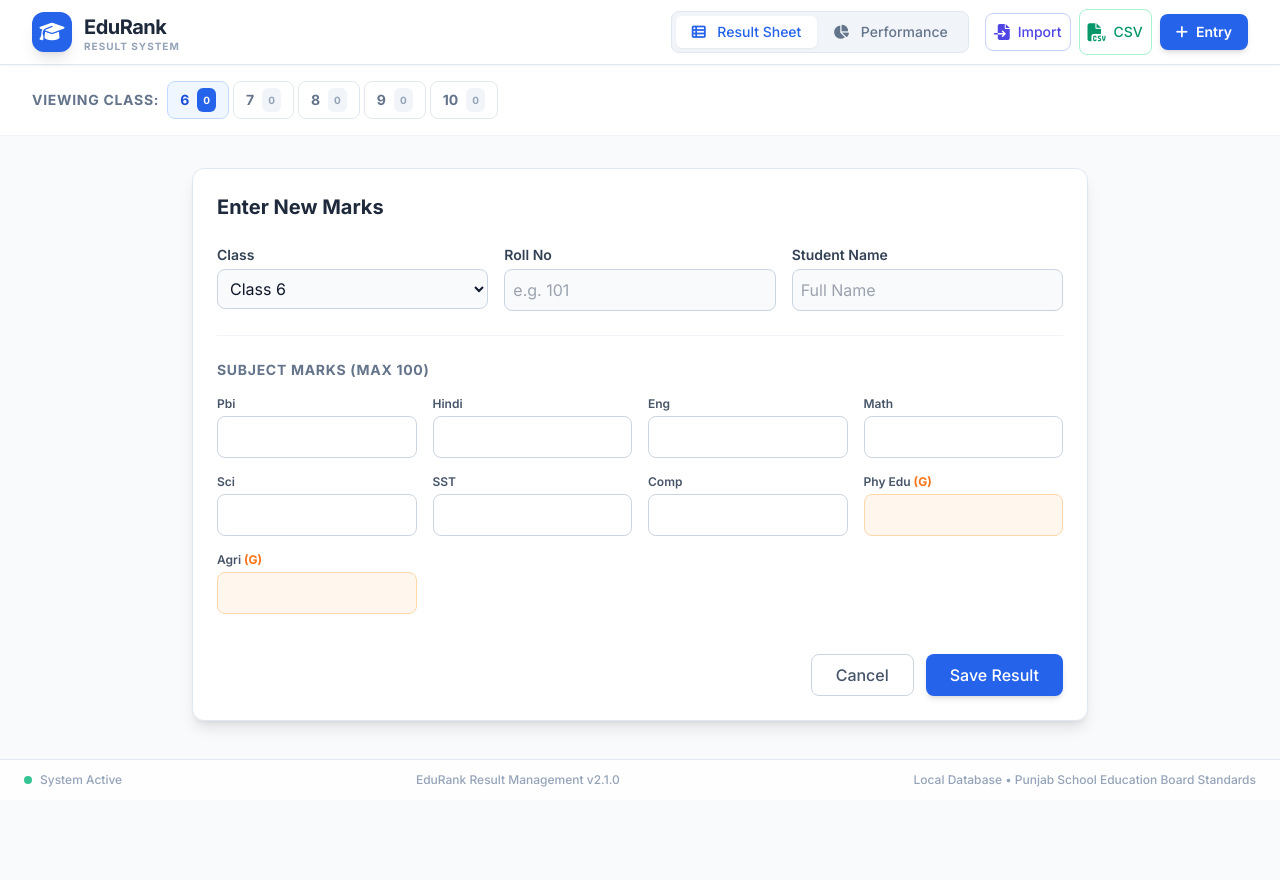
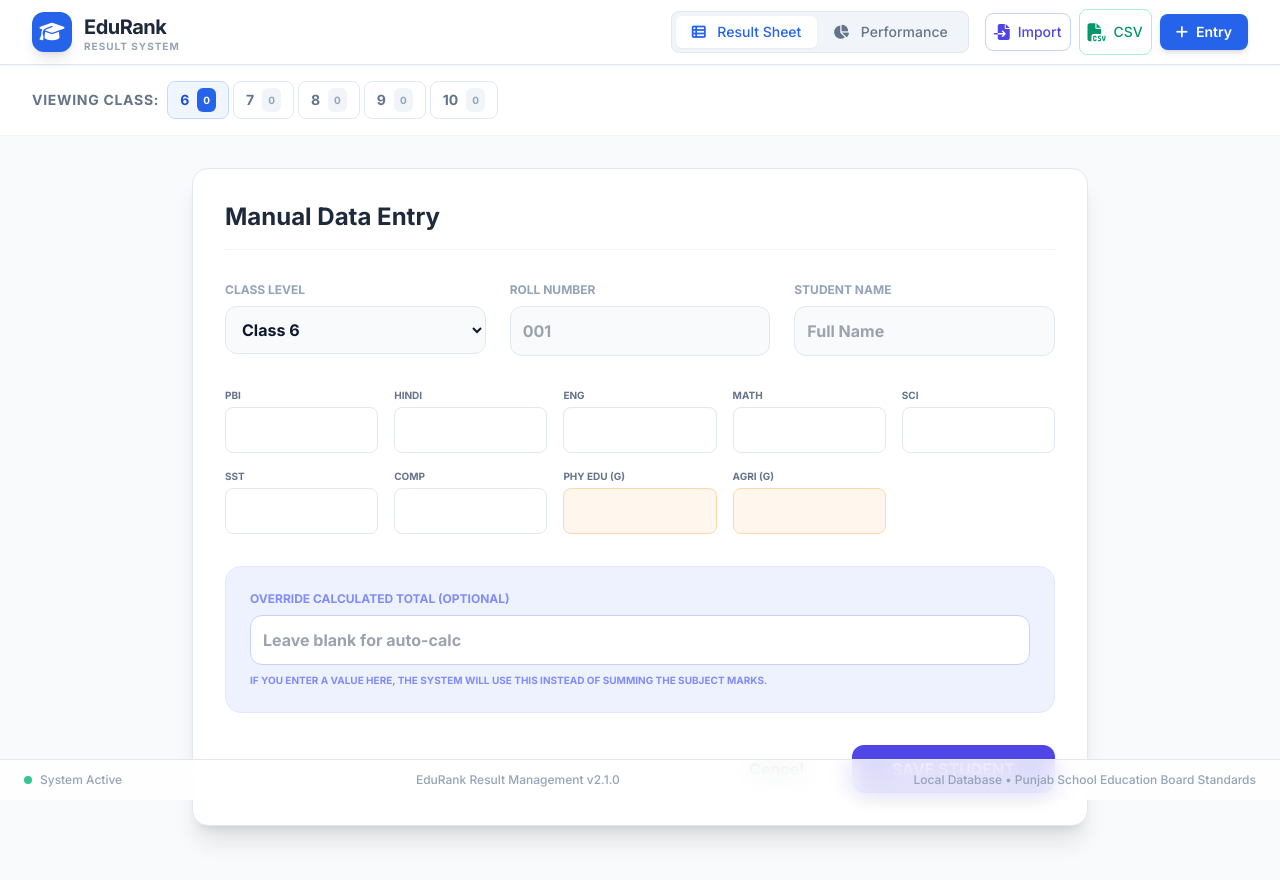
Before and after one commit to amardarwin/Resultmaker, a React (Vite) app: page / in a window 1280 px wide. Both pictures are taken after a click on the button "Entry". Shown: the top 880 px of the page. Before the commit the page ends 833 px from the top, so only its background shows below. Built offline with nearby package versions, Linux system fonts and the light colour scheme.

Commit message:
Update StudentForm.tsx

```diff
--- a/components/StudentForm.tsx
+++ b/components/StudentForm.tsx
@@ -14,18 +14,12 @@ const StudentForm: React.FC<StudentFormProps> = ({ onAdd, onCancel, editStudent
   const [rollNo, setRollNo] = useState(editStudent?.rollNo || '');
   const [name, setName] = useState(editStudent?.name || '');
   const [marks, setMarks] = useState<Partial<StudentMarks>>(editStudent?.marks || {});
+  const [manualTotal, setManualTotal] = useState<string>(editStudent?.manualTotal?.toString() || '');
 
   const subjects = GET_SUBJECTS_FOR_CLASS(classLevel);
 
-  useEffect(() => {
-    if (!editStudent) {
-      // Clear marks when switching class for a new entry to avoid cross-schema contamination
-      setMarks({});
-    }
-  }, [classLevel, editStudent]);
-
   const handleMarkChange = (key: keyof StudentMarks, value: string) => {
-    const numValue = value === '' ? 0 : Math.min(100, Math.max(0, parseInt(value) || 0));
+    const numValue = value === '' ? 0 : parseInt(value) || 0;
     setMarks(prev => ({ ...prev, [key]: numValue }));
   };
 
@@ -33,7 +27,6 @@ const StudentForm: React.FC<StudentFormProps> = ({ onAdd, onCancel, editStudent
     e.preventDefault();
     if (!rollNo || !name) return alert('Please fill in Roll No and Name');
 
-    // Ensure all required marks are present (default to 0)
     const finalMarks: any = {};
     subjects.forEach(sub => {
       finalMarks[sub.key] = marks[sub.key] || 0;
@@ -44,90 +37,68 @@ const StudentForm: React.FC<StudentFormProps> = ({ onAdd, onCancel, editStudent
       rollNo,
       name,
       classLevel,
-      marks: finalMarks as StudentMarks
+      marks: finalMarks as StudentMarks,
+      manualTotal: manualTotal !== '' ? parseInt(manualTotal) : undefined
     };
 
     onAdd(student);
   };
 
   return (
-    <div className="bg-white p-6 rounded-xl shadow-lg border border-slate-200">
-      <h2 className="text-xl font-bold text-slate-800 mb-6">
-        {editStudent ? 'Edit Student Record' : 'Enter New Marks'}
+    <div className="bg-white p-8 rounded-2xl shadow-xl border border-slate-200">
+      <h2 className="text-2xl font-black text-slate-800 mb-8 border-b border-slate-100 pb-4">
+        {editStudent ? 'Update Record' : 'Manual Data Entry'}
       </h2>
-      <form onSubmit={handleSubmit} className="space-y-6">
-        <div className="grid grid-cols-1 md:grid-cols-3 gap-4">
+      <form onSubmit={handleSubmit} className="space-y-8">
+        <div className="grid grid-cols-1 md:grid-cols-3 gap-6">
           <div>
-            <label className="block text-sm font-semibold text-slate-700 mb-1">Class</label>
-            <select
-              value={classLevel}
-              onChange={(e) => setClassLevel(e.target.value as ClassLevel)}
-              className="w-full p-2 bg-slate-50 border border-slate-300 rounded-lg focus:ring-2 focus:ring-blue-500 outline-none transition-all"
-              disabled={!!editStudent}
-            >
-              {ALL_CLASSES.map(cls => (
-                <option key={cls} value={cls}>Class {cls}</option>
-              ))}
+            <label className="block text-xs font-black text-slate-400 uppercase mb-2">Class Level</label>
+            <select value={classLevel} onChange={(e) => setClassLevel(e.target.value as ClassLevel)} className="w-full p-3 bg-slate-50 border border-slate-200 rounded-xl font-bold focus:ring-2 focus:ring-indigo-500 outline-none">
+              {ALL_CLASSES.map(cls => <option key={cls} value={cls}>Class {cls}</option>)}
             </select>
           </div>
           <div>
-            <label className="block text-sm font-semibold text-slate-700 mb-1">Roll No</label>
-            <input
-              type="text"
-              value={rollNo}
-              onChange={(e) => setRollNo(e.target.value)}
-              placeholder="e.g. 101"
-              className="w-full p-2 bg-slate-50 border border-slate-300 rounded-lg focus:ring-2 focus:ring-blue-500 outline-none transition-all"
-            />
+            <label className="block text-xs font-black text-slate-400 uppercase mb-2">Roll Number</label>
+            <input type="text" value={rollNo} onChange={(e) => setRollNo(e.target.value)} placeholder="001" className="w-full p-3 bg-slate-50 border border-slate-200 rounded-xl font-bold focus:ring-2 focus:ring-indigo-500 outline-none" />
           </div>
           <div>
-            <label className="block text-sm font-semibold text-slate-700 mb-1">Student Name</label>
-            <input
-              type="text"
-              value={name}
-              onChange={(e) => setName(e.target.value)}
-              placeholder="Full Name"
-              className="w-full p-2 bg-slate-50 border border-slate-300 rounded-lg focus:ring-2 focus:ring-blue-500 outline-none transition-all"
-            />
+            <label className="block text-xs font-black text-slate-400 uppercase mb-2">Student Name</label>
+            <input type="text" value={name} onChange={(e) => setName(e.target.value)} placeholder="Full Name" className="w-full p-3 bg-slate-50 border border-slate-200 rounded-xl font-bold focus:ring-2 focus:ring-indigo-500 outline-none" />
           </div>
         </div>
 
-        <div className="border-t border-slate-100 pt-6">
-          <h3 className="text-sm font-bold text-slate-500 uppercase tracking-wider mb-4">Subject Marks (Max 100)</h3>
-          <div className="grid grid-cols-2 sm:grid-cols-3 md:grid-cols-4 gap-4">
+        <div className="grid grid-cols-2 sm:grid-cols-3 md:grid-cols-4 lg:grid-cols-5 gap-4">
           {subjects.map(sub => (
             <div key={sub.key}>
-                <label className="block text-xs font-semibold text-slate-600 mb-1">
-                  {sub.label} {sub.type === 'GRADING' && <span className="text-orange-500 font-bold">(G)</span>}
+              <label className="block text-[10px] font-black text-slate-500 uppercase mb-1">
+                {sub.label} {sub.type === 'GRADING' && ' (G)'}
               </label>
               <input
                 type="number"
-                  min="0"
-                  max="100"
                 value={marks[sub.key] ?? ''}
                 onChange={(e) => handleMarkChange(sub.key, e.target.value)}
-                  className={`w-full p-2 border rounded-lg focus:ring-2 outline-none transition-all ${
-                    sub.type === 'GRADING' ? 'bg-orange-50 border-orange-200 focus:ring-orange-500' : 'bg-white border-slate-300 focus:ring-blue-500'
-                  }`}
+                className={`w-full p-2.5 border rounded-lg font-bold text-center outline-none transition-all ${sub.type === 'GRADING' ? 'bg-orange-50 border-orange-200 focus:ring-orange-500' : 'bg-white border-slate-200 focus:ring-indigo-500'}`}
               />
             </div>
           ))}
         </div>
+
+        <div className="bg-indigo-50 p-6 rounded-2xl border border-indigo-100">
+            <label className="block text-xs font-black text-indigo-400 uppercase mb-2">Override Calculated Total (Optional)</label>
+            <input
+              type="number"
+              value={manualTotal}
+              onChange={(e) => setManualTotal(e.target.value)}
+              placeholder="Leave blank for auto-calc"
+              className="w-full p-3 bg-white border border-indigo-200 rounded-xl font-black text-indigo-700 focus:ring-2 focus:ring-indigo-500 outline-none"
+            />
+            <p className="mt-2 text-[10px] text-indigo-400 font-bold uppercase">If you enter a value here, the system will use this instead of summing the subject marks.</p>
         </div>
 
-        <div className="flex justify-end space-x-3 pt-4">
-          <button
-            type="button"
-            onClick={onCancel}
-            className="px-6 py-2 border border-slate-300 rounded-lg text-slate-600 hover:bg-slate-50 transition-colors font-medium"
-          >
-            Cancel
-          </button>
-          <button
-            type="submit"
-            className="px-6 py-2 bg-blue-600 text-white rounded-lg hover:bg-blue-700 shadow-md hover:shadow-lg transition-all font-medium"
-          >
-            {editStudent ? 'Update Record' : 'Save Result'}
+        <div className="flex justify-end space-x-4">
+          <button type="button" onClick={onCancel} className="px-8 py-3 text-slate-500 font-bold hover:bg-slate-50 rounded-xl transition-all">Cancel</button>
+          <button type="submit" className="px-10 py-3 bg-indigo-600 text-white font-black rounded-xl shadow-lg hover:bg-indigo-700 hover:-translate-y-0.5 transition-all">
+            {editStudent ? 'UPDATE RECORD' : 'SAVE STUDENT'}
           </button>
         </div>
       </form>
```
Lines whose indentation alone changed are shown as unchanged.
